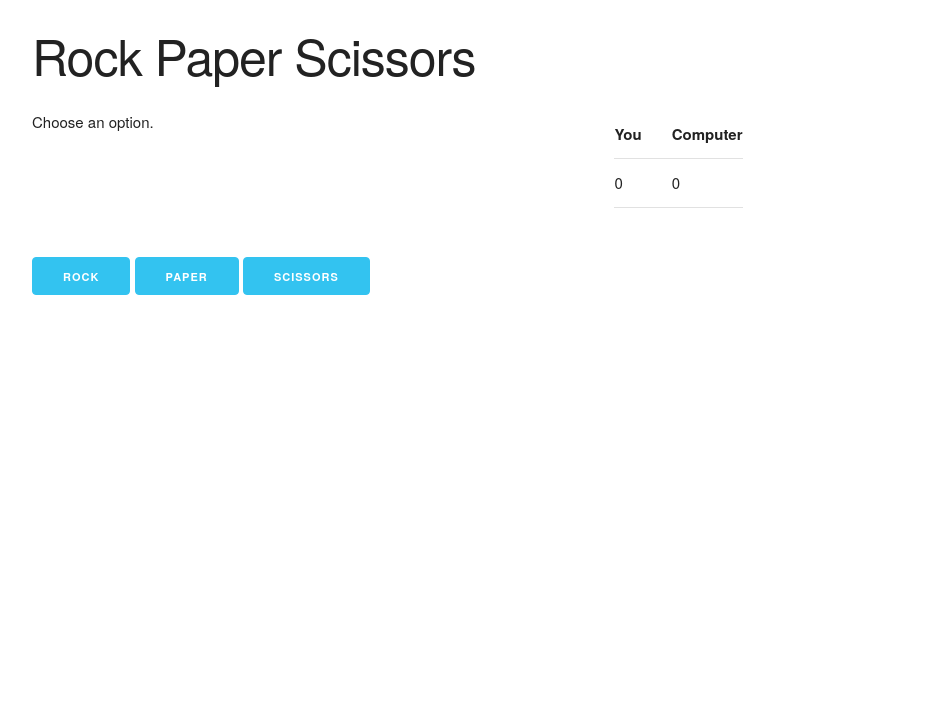
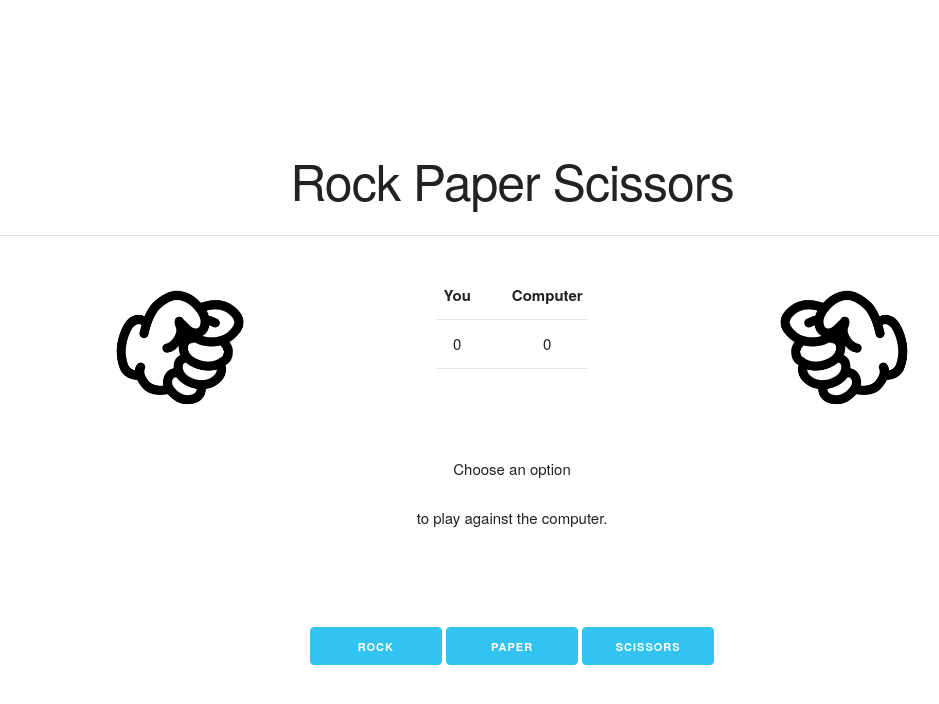
Before and after one commit to FestiveAkp/rps, a plain HTML site: page index.html in a window 1280 px wide. Shown: the whole page, without its empty margins (128-1067 px from the left). Drawn offline with Linux system fonts and the light colour scheme.

Commit message:
Major CSS overhaul, add images

```diff
--- a/css/style.css
+++ b/css/style.css
@@ -1,9 +1,45 @@
 h1 {
-    margin-top: 0.5em;
+    margin-top: 3em;
     margin-bottom: 0.5em;
+}
+
+button {
+    width: 12em;
 }
 
 button.button-disabled:hover {
     color: #555;
     border: 1px solid #bbb;
 }
+
+hr {
+    margin-top: 0;
+}
+
+body {
+    text-align: center;
+}
+
+@media (min-width: 550px) {
+    .column,
+    .columns {
+      margin-left: 4%; }
+
+}
+
+table,
+td,
+th {
+    text-align: center;
+    margin: auto;
+    width: 10em;
+}
+
+.section.bottom {
+    margin-top: 1.5em;
+}
+
+img {
+    width: 180px;
+    height: 180px;
+}
--- a/index.html
+++ b/index.html
@@ -21,23 +21,21 @@
 
   <div class="section header">
     <div class="container">
-      <div class="row">
-        <h1>Rock Paper Scissors</h1>
-      </div>
+      <h1>Rock Paper Scissors</h1>
     </div>
   </div>
+
+  <hr>
 
   <div class="section center">
     <div class="container">
       <div class="row">
 
-        <div class="seven columns">
-          <p id="userField">Choose an option.</p>
-          <p id="computerField">&nbsp;</p>
-          <p id="outcomeField">&nbsp;</p>
+        <div class="four columns">
+          <img alt="rock" src="img/rock-right.png">
         </div>
 
-        <div class="five columns">
+        <div class="four columns">
           <table>
             <thead>
               <tr>
@@ -54,14 +52,29 @@
           </table>
         </div>
 
+        <div class="four columns">
+          <img alt="rock" src="img/rock-left.png">
+        </div>
+
       </div>
+
+      <div class="row">
+        <div class="container">
+          <div class="six columns offset-by-three">
+            <p id="userField">Choose an option</p>
+            <p id="computerField">to play against the computer.</p>
+            <p id="outcomeField">&nbsp;</p>
+          </div>
+        </div>
+      </div>
+
     </div>
   </div>
 
   <div class="section bottom">
     <div class="container">
 
-      <div class="buttons">
+      <div class="six columns offset-by-three">
         <button class="button-primary" id="rock"  onclick="playRPS(1)" >Rock</button>
         <button class="button-primary" id="paper" onclick="playRPS(2)">Paper</button>
         <button class="button-primary" id="scissors" onclick="playRPS(3)">Scissors</button>
```
Also changed, not shown: img/paper-left-rs.png (added), img/paper-left.png (added), img/paper-right.png (added), img/rock-left.png (added), img/rock-right.png (added), img/scissors-left.png (added), img/scissors-right.png (added).
